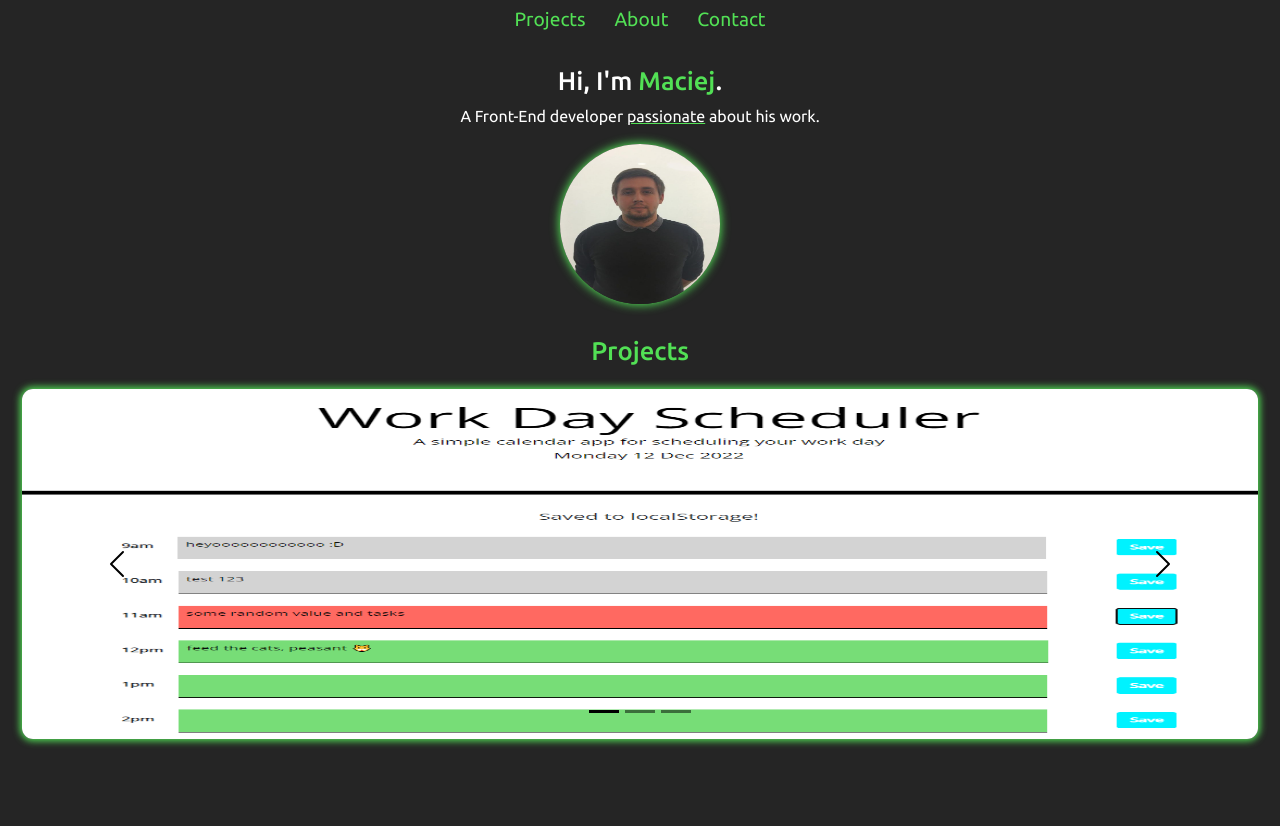
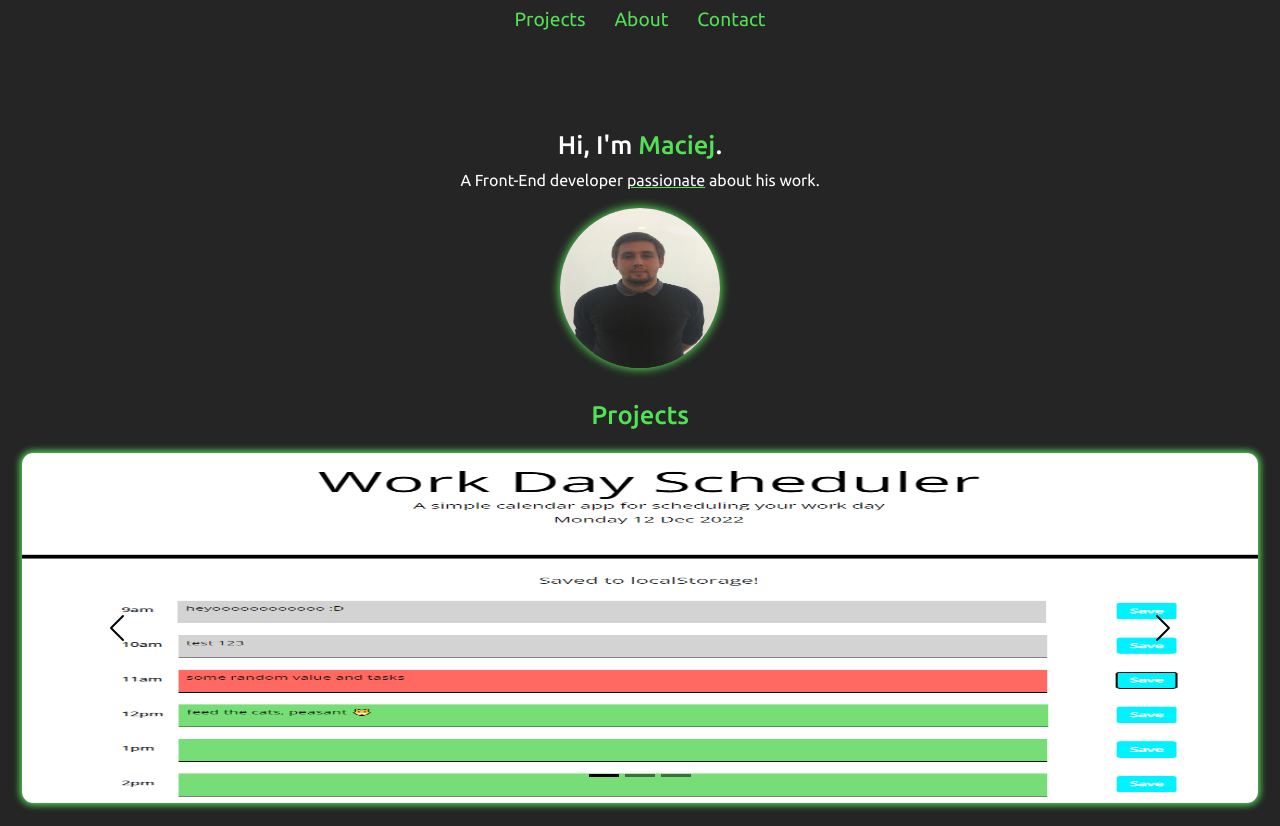
Before and after one commit to MrMaciejM/react-portfolio, a React (Create React App) app: page / in a window 1280 px wide. Before the commit the page ends 800 px from the top, so only its background shows below. Built offline with nearby package versions, Linux system fonts and the light colour scheme.

Commit message:
fixed animation for intro section

```diff
--- a/src/components/Header.css
+++ b/src/components/Header.css
@@ -1,5 +1,5 @@
 header {
-  margin-bottom: 2rem;
+  margin-bottom: 6rem;
 }
 header nav {
   display: flex;
--- a/src/components/Intro.css
+++ b/src/components/Intro.css
@@ -29,7 +29,7 @@ p {
 /* Animation */
 .introSection {
   animation-name: fadein;
-  animation-duration: 5s;
+  animation-duration: 3s;
 }
 @keyframes fadein {
   from {
```
